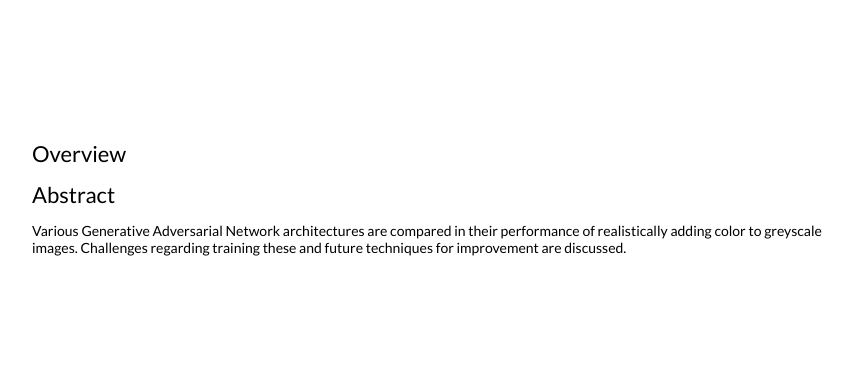
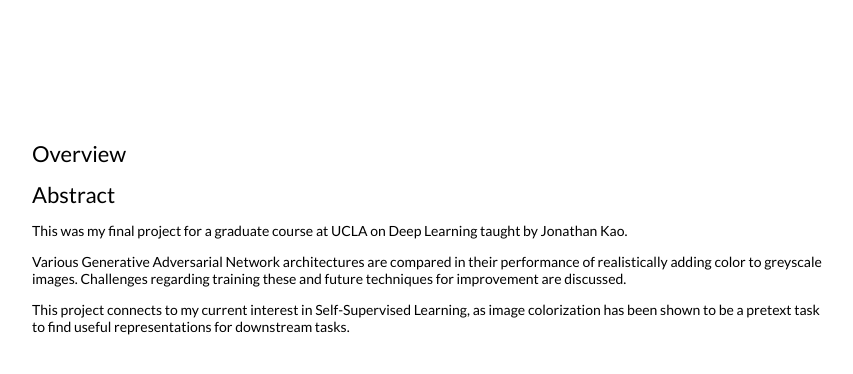
Before and after one commit to andyehrenberg/Website, a Jekyll site: the page built from _posts/2019-03-30-ECE.markdown, in a window 1280 px wide. Shown: the top 374 px of the page, without its empty margins (208-1061 px from the left). Built offline with Jekyll 4.4.1, drawn with Linux system fonts in a browser that asks for light colours; our own code applies the rules of GitHub Pages for plain Markdown files.

Commit message:
Update 2019-03-30-ECE.markdown

```diff
--- a/_posts/2019-03-30-ECE.markdown
+++ b/_posts/2019-03-30-ECE.markdown
@@ -14,4 +14,9 @@ equal: '*'
 
 ---
 
+This was my final project for a graduate course at UCLA on Deep Learning taught by Jonathan Kao.
+
 Various Generative Adversarial Network architectures are compared in their performance of realistically adding color to greyscale images. Challenges regarding training these and future techniques for improvement are discussed.
+
+This project connects to my current interest in Self-Supervised Learning, as image colorization has been shown to be a
+pretext task to find useful representations for downstream tasks.
```
